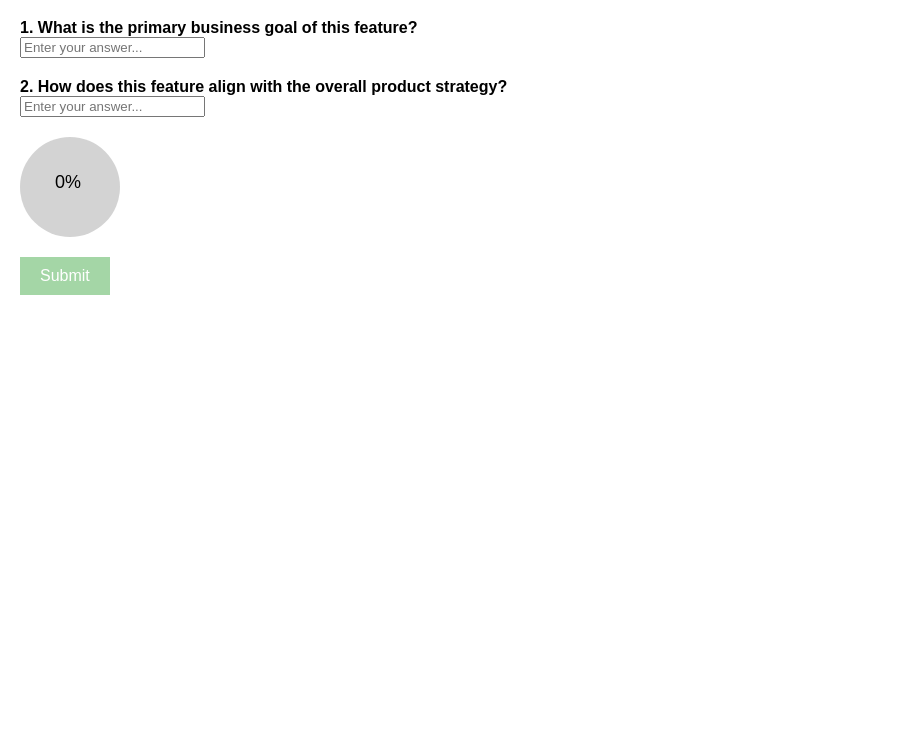
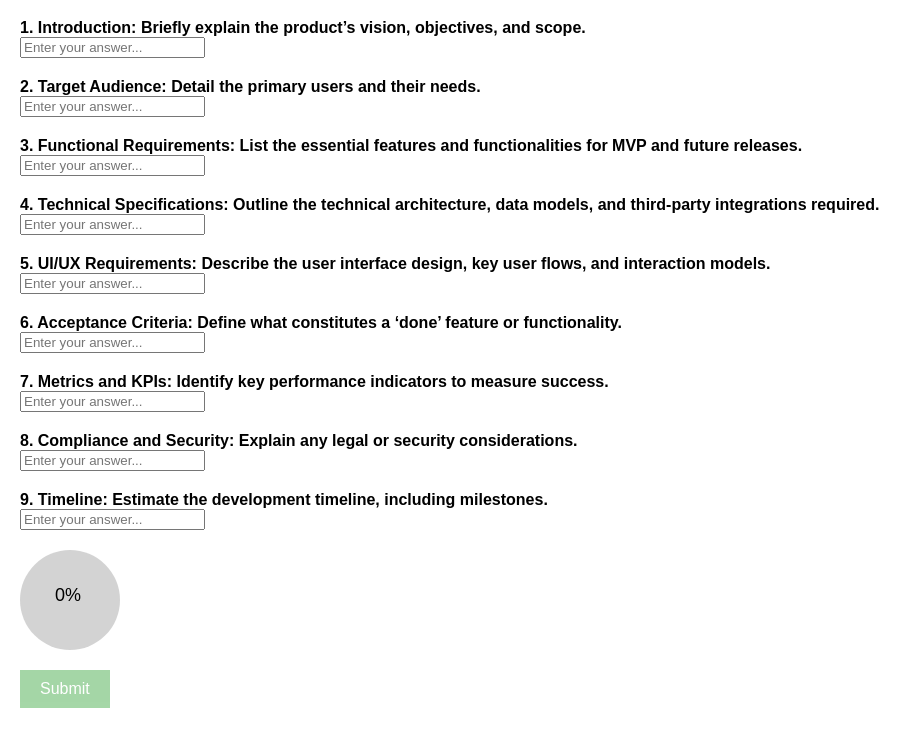
Before and after one commit to bryan80227/bryan80227.github.io, a plain HTML site: page product/index.html in a window 1280 px wide. Shown: the part 61-800 px from the top of the page, without its empty margins (0-922 px from the left). Drawn offline with Linux system fonts and the light colour scheme.

Commit message:
Update index.html

```diff
--- a/product/index.html
+++ b/product/index.html
@@ -66,17 +66,49 @@
 
     <div id="questionsContainer">
         <div class="question">
-            <label for="q1">1. What is the primary business goal of this feature?</label><br>
+            <label for="q1">1. Introduction: Briefly explain the product’s vision, objectives, and scope.</label><br>
             <input type="text" id="q1" class="input-box" placeholder="Enter your answer...">
         </div>
 
         <div class="question">
-            <label for="q2">2. How does this feature align with the overall product strategy?</label><br>
+            <label for="q2">2. Target Audience: Detail the primary users and their needs.</label><br>
             <input type="text" id="q2" class="input-box" placeholder="Enter your answer...">
         </div>
 
-        <!-- Add more questions here -->
+        <div class="question">
+            <label for="q3">3. Functional Requirements: List the essential features and functionalities for MVP and future releases.</label><br>
+            <input type="text" id="q3" class="input-box" placeholder="Enter your answer...">
+        </div>
 
+        <div class="question">
+            <label for="q4">4. Technical Specifications: Outline the technical architecture, data models, and third-party integrations required.</label><br>
+            <input type="text" id="q4" class="input-box" placeholder="Enter your answer...">
+        </div>
+
+        <div class="question">
+            <label for="q5">5. UI/UX Requirements: Describe the user interface design, key user flows, and interaction models.</label><br>
+            <input type="text" id="q5" class="input-box" placeholder="Enter your answer...">
+        </div>
+
+        <div class="question">
+            <label for="q6">6. Acceptance Criteria: Define what constitutes a ‘done’ feature or functionality.</label><br>
+            <input type="text" id="q6" class="input-box" placeholder="Enter your answer...">
+        </div>
+
+        <div class="question">
+            <label for="q7">7. Metrics and KPIs: Identify key performance indicators to measure success.</label><br>
+            <input type="text" id="q7" class="input-box" placeholder="Enter your answer...">
+        </div>
+
+        <div class="question">
+            <label for="q8">8. Compliance and Security: Explain any legal or security considerations.</label><br>
+            <input type="text" id="q8" class="input-box" placeholder="Enter your answer...">
+        </div>
+
+        <div class="question">
+            <label for="q9">9. Timeline: Estimate the development timeline, including milestones.</label><br>
+            <input type="text" id="q9" class="input-box" placeholder="Enter your answer...">
+        </div>
     </div>
 
     <div class="progress-container">
```
